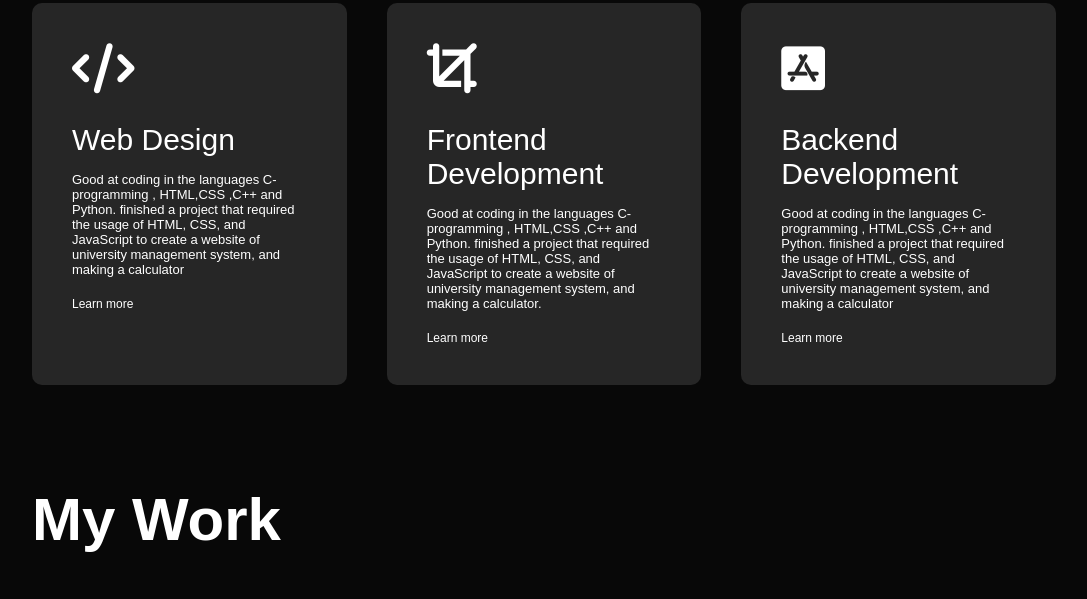
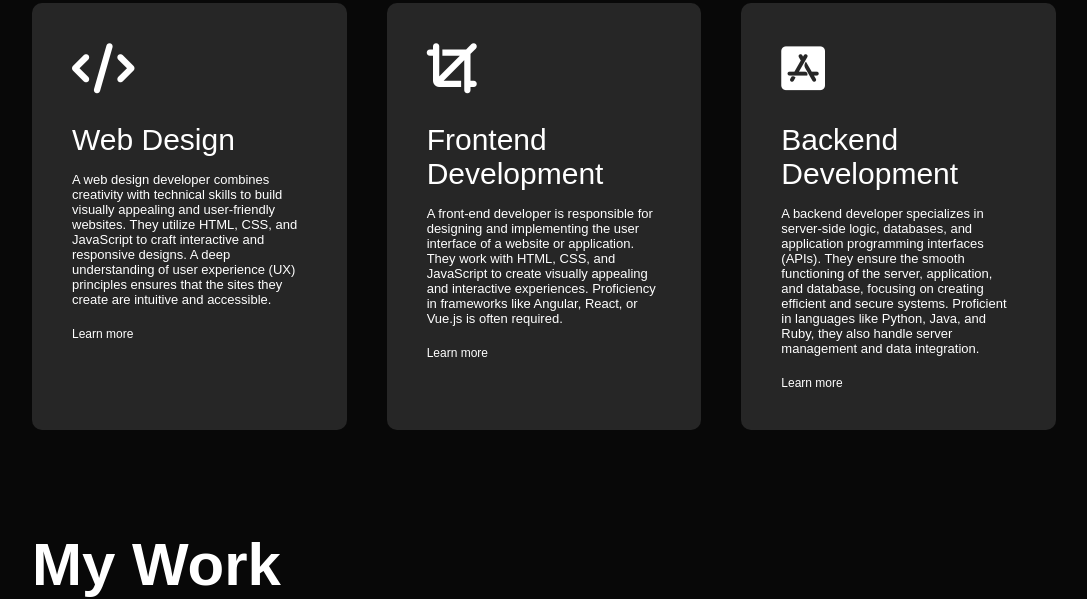
Before and after one commit to satyakumarch/portfolio, a plain HTML site: page index.html in a window 1280 px wide. Shown: the part 1480-2079 px from the top of the page, without its empty margins (96-1183 px from the left). Drawn offline with Linux system fonts and the light colour scheme.

Commit message:
Update index.html

```diff
--- a/index.html
+++ b/index.html
@@ -88,11 +88,11 @@
                     <i class="fa-solid fa-code"></i>
                     <h2>Web Design</h2>
                     <p>
-                        Good at coding in the languages C-programming ,
-                         HTML,CSS ,C++ and Python. finished a project that
-                        required the usage of HTML, CSS, and JavaScript to
-                        create a website of university management system, and
-                        making a calculator
+                        A web design developer combines creativity with technical
+                        skills to build visually appealing and user-friendly websites.
+                        They utilize HTML, CSS, and JavaScript to craft interactive
+                        and responsive designs. A deep understanding of user experience
+                        (UX) principles ensures that the sites they create are intuitive and accessible.
                     </p>
                     <a href="#">Learn more</a>
                 </div>
@@ -100,11 +100,12 @@
                     <i class="fa-solid fa-crop"></i>
                     <h2>Frontend Development</h2>
                     <p>
-                        Good at coding in the languages C-programming ,
-                         HTML,CSS ,C++ and Python. finished a project that
-                        required the usage of HTML, CSS, and JavaScript to
-                        create a website of university management system, and
-                        making a calculator.
+                       A front-end developer is responsible for designing and
+                        implementing the user interface of a website or application.
+                        They work with HTML, CSS, and JavaScript to create
+                        visually appealing and interactive experiences.
+                        Proficiency in frameworks like Angular, React, or Vue.js
+                        is often required.
                     </p>
                     <a href="#">Learn more</a>
                 </div>
@@ -112,11 +113,12 @@
                     <i class="fa-brands fa-app-store-ios"></i>
                     <h2>Backend Development</h2>
                     <p>
-                        Good at coding in the languages C-programming ,
-                         HTML,CSS ,C++ and Python. finished a project that
-                        required the usage of HTML, CSS, and JavaScript to
-                        create a website of university management system, and
-                        making a calculator
+                        A backend developer specializes in server-side logic,
+                        databases, and application programming interfaces (APIs).
+                        They ensure the smooth functioning of the server, application,
+                        and database, focusing on creating efficient and
+                        secure systems. Proficient in languages like Python, Java, and
+                        Ruby, they also handle server management and data integration.
                     </p>
                     <a href="#">Learn more</a>
                 </div>
```
